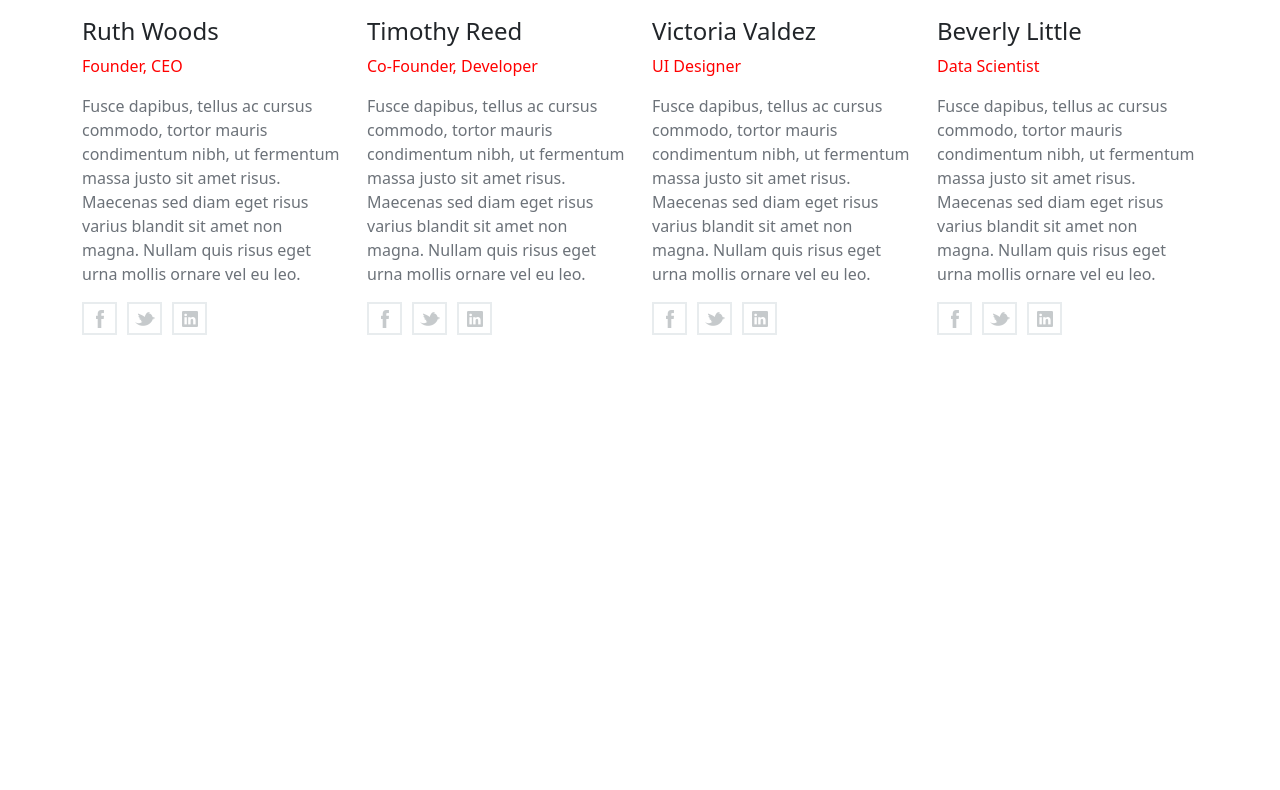
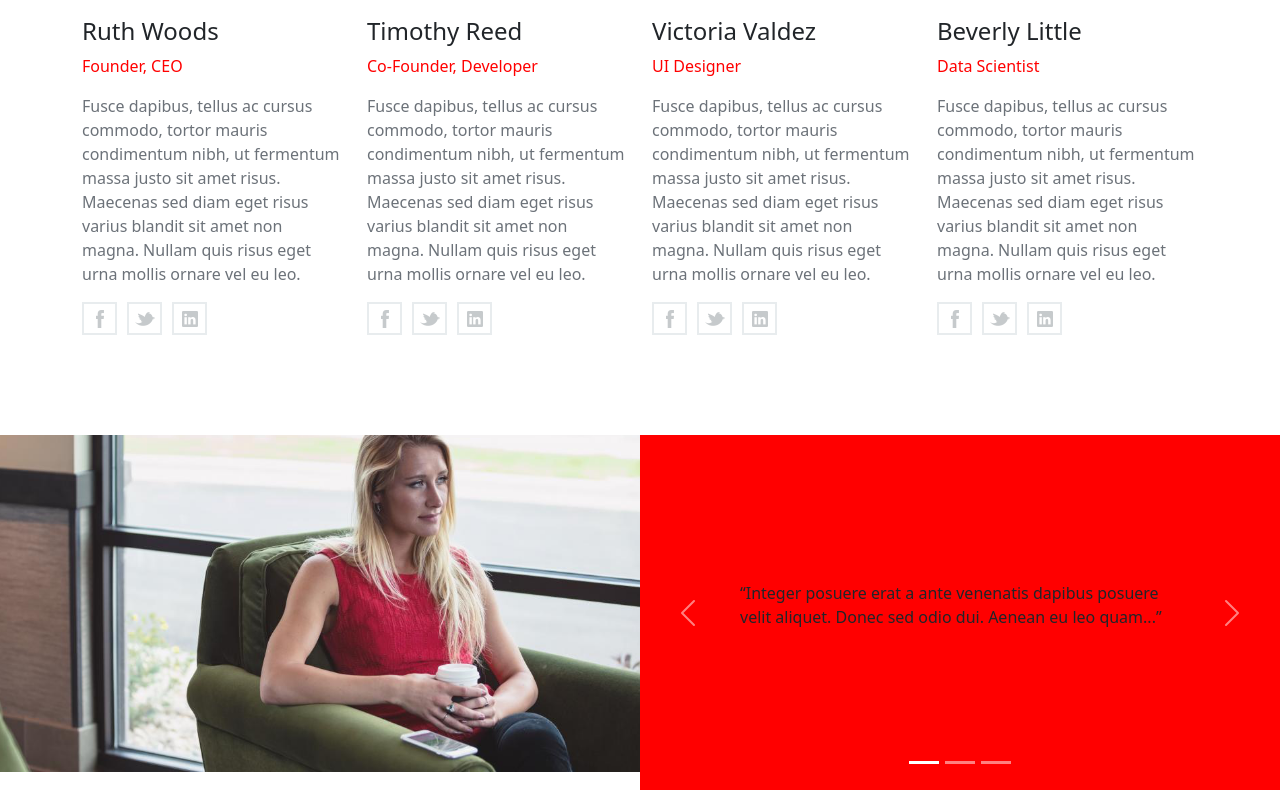
Before and after one commit to masum45299/active-box, a plain HTML site: page index.html in a window 1280 px wide. Shown: the part 2097-2887 px from the top of the page. Before the commit the page ends 2532 px from the top, so only its background shows below. Drawn offline with nearby package versions, Linux system fonts and the light colour scheme; a script that the page names is missing.

Commit message:
carousel

```diff
--- a/index.html
+++ b/index.html
@@ -191,7 +191,7 @@
       </div>
     </section>
 
-    <!-- about cart part -->
+    <!-- cart part -->
     <section class="card-part">
           <div class="container">
               <div class="row">
@@ -283,6 +283,47 @@
           </div>
     </section>
 
+    <!-- about part -->
+    <section class="about">
+        <div class="about-grid">
+          <div class="about-img">
+            <img class="img-fluid w-100" src="./img/about1.png" alt="">
+          </div>
+          <div class="about-slider">
+            <div id="carouselExampleIndicators" class="carousel slide">
+              <div class="carousel-indicators">
+                <button type="button" data-bs-target="#carouselExampleIndicators" data-bs-slide-to="0" class="active" aria-current="true" aria-label="Slide 1"></button>
+                <button type="button" data-bs-target="#carouselExampleIndicators" data-bs-slide-to="1" aria-label="Slide 2"></button>
+                <button type="button" data-bs-target="#carouselExampleIndicators" data-bs-slide-to="2" aria-label="Slide 3"></button>
+              </div>
+              <div class="carousel-inner">
+                <div class="carousel-item active">
+                  <div class="red">
+                    <div class="carousel-content">
+                      <p>“Integer posuere erat a ante venenatis dapibus posuere velit aliquet. Donec sed odio dui. Aenean eu leo quam...”</p>
+                    </div>
+                  </div>
+                </div>
+                <div class="carousel-item">
+                  <div class="red"></div>
+                </div>
+                <div class="carousel-item">
+                  <div class="red "></div>
+                </div>
+              </div>
+              <button class="carousel-control-prev" type="button" data-bs-target="#carouselExampleIndicators" data-bs-slide="prev">
+                <span class="carousel-control-prev-icon" aria-hidden="true"></span>
+                <span class="visually-hidden">Previous</span>
+              </button>
+              <button class="carousel-control-next" type="button" data-bs-target="#carouselExampleIndicators" data-bs-slide="next">
+                <span class="carousel-control-next-icon" aria-hidden="true"></span>
+                <span class="visually-hidden">Next</span>
+              </button>
+            </div>
+          </div>
+        </div>
+    </section>
+
     <!-- bootstarp js -->
     <script src="https://cdn.jsdelivr.net/npm/bootstrap@5.3.0-alpha3/dist/js/bootstrap.bundle.min.js" integrity="sha384-ENjdO4Dr2bkBIFxQpeoTz1HIcje39Wm4jDKdf19U8gI4ddQ3GYNS7NTKfAdVQSZe" crossorigin="anonymous"></script>
 
--- a/style.css
+++ b/style.css
@@ -160,3 +160,20 @@ body{
     justify-content: center;
     align-items: center;
 }
+
+/* about css start */
+.about-grid{
+    display: grid;
+    grid-template-columns: repeat(2,1fr);
+}
+
+.red{
+    background-color: red;
+    height: 355px;
+    display: flex;
+    justify-content: center;
+    align-items: center;
+}
+.carousel-content{
+    padding: 0px 100px;
+}
```
Also changed, not shown: img/about1.png (added).
